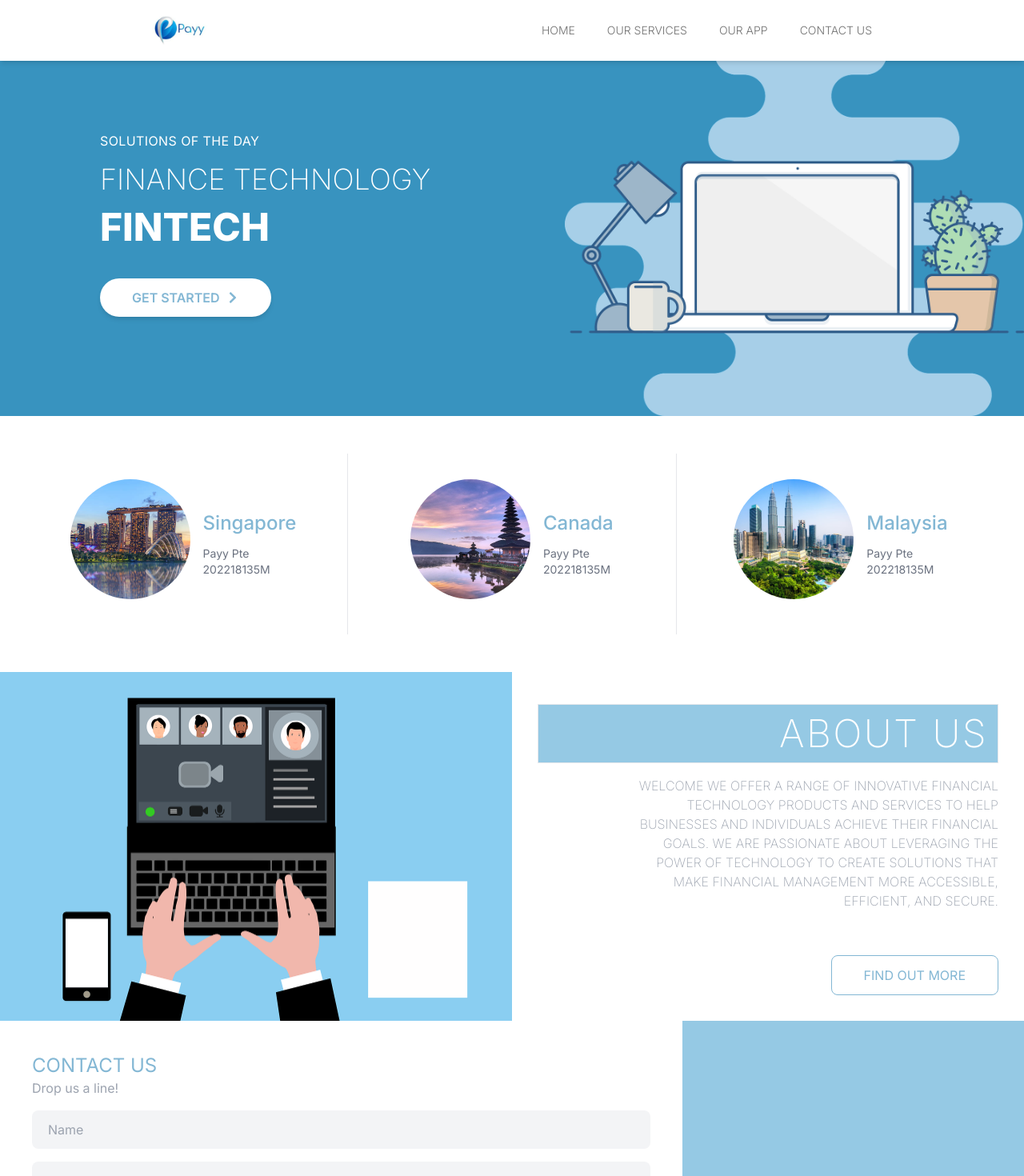
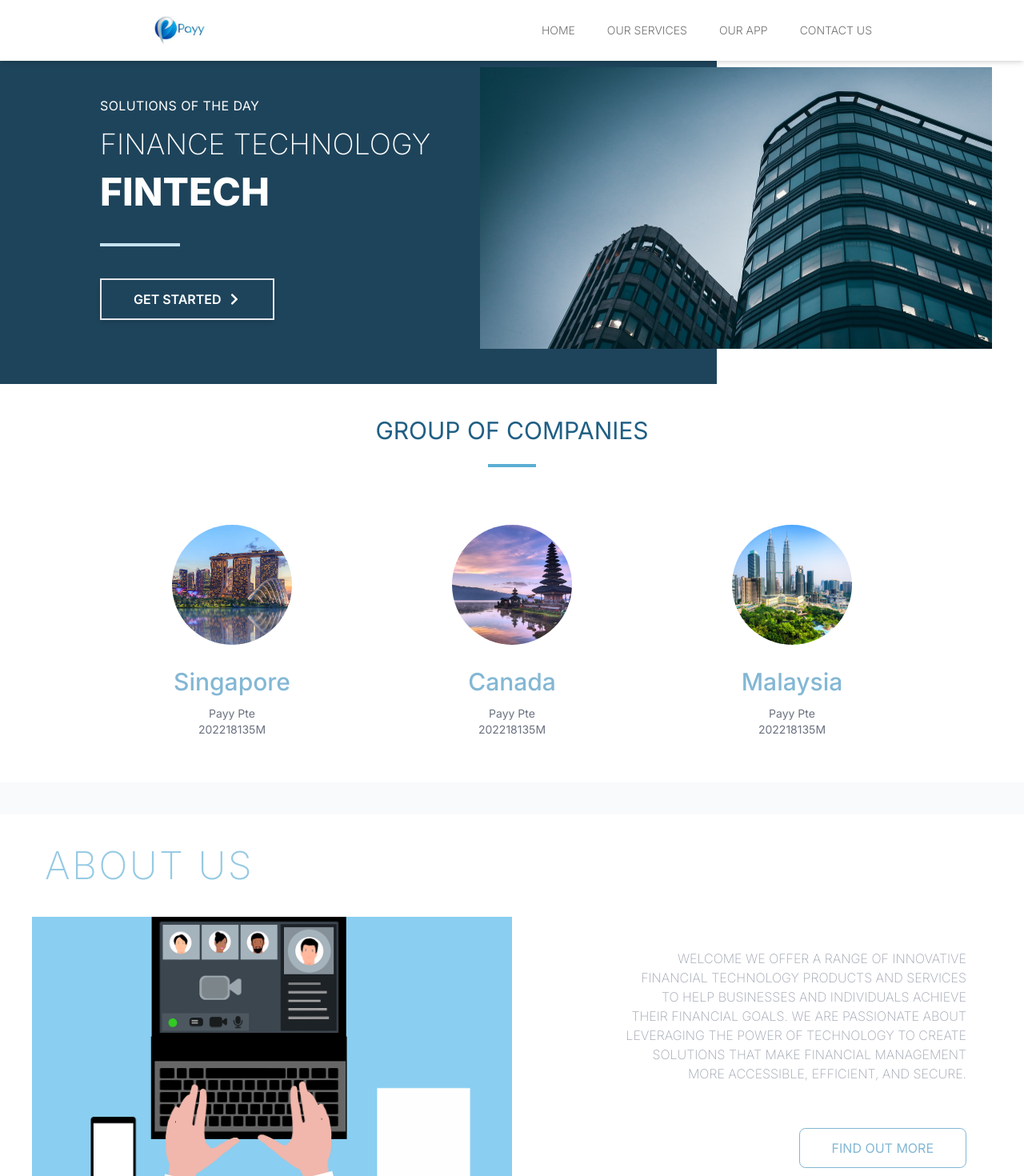
Before and after one commit to TzeYik14/test-2, a Next.js app: page / in a window 1280 px wide. Shown: the top 1470 px of the page at 80% size. Built offline with nearby package versions, Linux system fonts and the light colour scheme.

Commit message:
change color

```diff
--- a/src/app/our-app/page.tsx
+++ b/src/app/our-app/page.tsx
@@ -53,8 +53,8 @@ const OurServices: React.FC = () => {
       <h1 className="flex items-center text-5xl font-light pl-10 w-full py-3 text-gray-400">
         PREVIEWS <hr className="w-full ml-10 border-2 border-gray-300" />
       </h1>
-      <div className="flex flex-col  justify-center  bg-white w-full ">
-        <div className="p-10 text-xl font-light w-full">
+      <div className="flex flex-col  justify-center  bg-white w-full py-10">
+        <div className="p-10 text-xl font-light w-full ">
           <p className="text-3xl uppercase font-semibold mb-10 text-sail-300">
             Why Us?
           </p>
@@ -64,15 +64,15 @@ const OurServices: React.FC = () => {
             iPhone or iPad.
           </p>
         </div>
-
-        <Swiper
+      <div className="md:hidden">
+               <Swiper
           modules={[Pagination, Autoplay]} // Removed Navigation module
           spaceBetween={30}
           slidesPerView={1}
           loop={true}
           autoplay={{ delay: 3000 }}
           pagination={{ clickable: true }}
-          className="w-1/2 h-full object-cover max-w-[300px]"
+          className="w-1/2 h-full object-cover max-w-[300px] md:hidden"
         >
           <SwiperSlide>
             <Image
@@ -116,6 +116,22 @@ const OurServices: React.FC = () => {
           </SwiperSlide>
         </Swiper>
       </div>
+
+        <div className=" w-full p-10 gap-10 hidden md:flex">
+            <Image
+              src={payy2}
+              alt="payy2"
+            />
+            <Image
+              src={payy3}
+              alt="payy3"
+            />
+            <Image
+              src={payy1}
+              alt="payy4"
+            />
+        </div>
+      </div>
     </div>
   );
 };
--- a/src/components/LandingPage/Section1.tsx
+++ b/src/components/LandingPage/Section1.tsx
@@ -3,7 +3,7 @@ import fintechImage from "@/assets/fintech.png"; // Ensure the path is correct
 import malaysia from "@/assets/malaysia.png";
 import indonesia from "@/assets/indonesia.png";
 import singapore from "@/assets/singapore.jpg";
-import banner from '@/assets/banner.png';
+import banner from "@/assets/banner.jpg";
 import { FaChevronRight } from "react-icons/fa";
 const branchs = [
   {
@@ -29,56 +29,55 @@ export default function Seciton1() {
   return (
     <div className=" flex flex-col w-full max-w-[1500px] ">
       {/* Header Section */}
-      <div className="relative bg-cover bg-center h-[60vh] overflow-hidden ">
-        <div
-          className="absolute inset-0 bg-right bg-contain  bg-no-repeat  bg-sail-500 stroke-none md:blur-none blur-sm"
-          style={{
-            backgroundImage: `url(${banner.src})`,
-          }}
-        >
-          <div className="absolute inset-0 bg-opacity-25 bg-black md:bg-none md:bg-opacity-0"></div>
-        </div>
-
-        {/* Text Overlay */}
-        <div className="absolute inset-0 flex flex-col justify-center items-start pl-10 md:pl-[125px] text-left text-white shadow-lg z-10">
-          <h3 className="text-base tracking-wide uppercase mb-4">
+      <div className="relative bg-cover bg-center h-[55vh] bg-white overflow-hidden transition-all duration-300 ">
+        <div className="absolute inset-0 w-[70vw] bg-right bg-contain  bg-no-repeat z-10 md:z-0 opacity-80 md:opacity-100  bg-sail-900 stroke-none " />
+        <div className="absolute inset-0 flex flex-col justify-center items-start pl-10 md:pl-[125px] text-left text-white shadow-lg z-20">
+          <h3 className="hidden md:block md:text-base tracking-wide uppercase mb-4">
             Solutions of the Day
           </h3>
-          <h1 className="text-4xl mb-4 font-extralight">FINANCE TECHNOLOGY</h1>
-          <h2 className="text-5xl font-extrabold mb-10">FINTECH</h2>
+          <h1 className="text-xl md:text-4xl mb-4 font-extralight">FINANCE TECHNOLOGY</h1>
+          <h2 className="text-5xl md:text-5xl font-extrabold ">FINTECH</h2>
+          <hr className="w-[100px] border-sail-200 border-2 my-10" />
+
           <a
             href="#get-started"
-            className="bg-white rounded-full flex items-center gap-2 justify-center text-[#83B7D4] px-10 py-3 font-semibold shadow-md hover:bg-gray-100 transition duration-200"
+            className="bg-none border-2 flex items-center gap-2 justify-center text-white hover:text-sail-500 px-10 py-3 font-semibold shadow-md hover:bg-gray-100 transition duration-200"
           >
             GET STARTED <FaChevronRight />
           </a>
         </div>
+        <Image
+          src={banner}
+          alt="Banner"
+          className="absolute h-full w-full md:z-10 z-0  bg-red-400 md:w-[50%] md:h-[80%] md:right-10 md:top-[10%] object-cover"
+          width={500}
+          height={400}
+        />
+        {/* Text Overlay */}
       </div>
-      <div className="bg-white flex justify-center flex-col  min-h-[40vh]">
-        <div className="flex items-center">
+      <div className="bg-white flex justify-center flex-col gap-4 min-h-[30vh]">
+        <div className="flex flex-col items-center gap-6 mt-10">
           {/* <hr className="w-full border-2" /> */}
-          {/* <p className="text-xl text-gray-400 w-full text-center">
+          <p className="text-3xl text-sail-700 w-full text-center">
             GROUP OF COMPANIES
-          </p> */}
-          {/* <hr className="w-full border-2" /> */}
+          </p>
+          <hr className="w-[60px] border-sail-400 border-2" />
         </div>
-        <div className="flex justify-around items-center p-6 gap-y-3 lg:flex-row flex-col">
+        <div className="flex justify-center items-center p-6 gap-y-3 lg:flex-row flex-col gap-10 px-10  ">
           {branchs.map((branch, index) => (
             <div
-      className={`flex hover:scale-105 transition-all duration-300 gap-4 items-center text-center justify-center p-8 w-full ${
-        index !== branchs.length - 1 ? 'lg:border-r border-r-0 border-b lg:border-b-0 border-gray-200' : ''
-      }`}
+              className={`flex flex-col rounded-lg px-20 hover:scale-105 bg-white transition-all duration-300 gap-4 items-center text-center justify-center p-8  hover:shadow-[0px_0px_10px_-1px_rgba(0,0,0,0.3)] cursor-pointer  `}
               key={index}
             >
-      <div className="bg-gray-100 rounded-full overflow-hidden  mb-3">
+              <div className="bg-gray-100  overflow-hidden rounded-full mb-3">
                 <Image
                   src={branch?.image}
                   alt="Singapore"
                   className="object-cover h-[150px] w-[150px] aspect-square"
                 />
               </div>
-      <div className="flex flex-col justify-start items-start">
-        <h3 className="text-2xl font-medium text-[#83B7D4] pb-3">
+              <div className="flex flex-col justify-center items-center">
+                <h3 className="text-3xl font-medium text-[#83B7D4] pb-3">
                   {branch.country}
                 </h3>
                 <p className="text-sm text-gray-500">{branch.company}</p>
@@ -87,7 +86,6 @@ export default function Seciton1() {
             </div>
           ))}
         </div>
-
       </div>
     </div>
   );
--- a/src/components/LandingPage/Section2.tsx
+++ b/src/components/LandingPage/Section2.tsx
@@ -28,8 +28,12 @@ const branchs = [
 export default function Seciton2() {
   return (
     <div className="flex flex-col w-full max-w-[1500px] bg-gray-50 min-h-screen">
-      <div className="w-full grid md:grid-cols-2 grid-rows-2 md:grid-rows-1 h-full  flex-col lg:flex-row ">
-        <div className="w-full  h-full relative">
+       <p className="text-5xl font-extralight tracking-wider text-sail-300 w-full text-start px-14 pt-10 mt-10 bg-white">
+            ABOUT US
+          </p>
+      <div className="w-full grid md:grid-cols-2 grid-rows-2 md:grid-rows-1 h-full  flex-col lg:flex-row p-10 bg-white ">
+
+        <div className="w-full  h-full relative ">
           <Image
             src={building}
             alt={branchs[0].country}
@@ -37,10 +41,9 @@ export default function Seciton2() {
             objectFit="cover"
           />
         </div>
+
         <div className="w-full flex flex-col gap-4 items-end justify-between pt-10 p-8 bg-white ">
-          <p className="text-5xl font-extralight tracking-wider text-white w-full text-end border p-3 bg-sail-300">
-            ABOUT US
-          </p>
+
           <p className="w-[80%] uppercase font-extralight text-gray-400 text-end">
             Welcome We offer a range of innovative financial technology products
             and services to help businesses and individuals achieve their
@@ -53,13 +56,13 @@ export default function Seciton2() {
           </button>
         </div>
       </div>
+      <p className="text-5xl font-extralight tracking-wider text-sail-300 w-full text-start px-14 py-10 mt-10 bg-white">
+            CONTACT US
+          </p>
 
-      <div className="w-full bg-red-900 flex flex-col md:flex-row">
+      <div className="w-full  flex flex-col md:flex-row">
         <div className="bg-white w-full   md:w-2/3  flex flex-col justify-start p-10 gap-4 ">
-          <div>
-            <p className="text-2xl text-[#83B7D4] ">CONTACT US</p>
-            <p className="text-gray-400">Drop us a line!</p>
-          </div>
+
 
           <input
             type="text"
--- a/tailwind.config.ts
+++ b/tailwind.config.ts
@@ -15,17 +15,17 @@ const config: Config = {
       },
       colors: {
         sail: {
-          "50": "#f3f8fc",
-          "100": "#e6f1f8",
-          "200": "#bbdbed",
-          "300": "#95c9e4",
-          "400": "#5dadd3",
-          "500": "#3893bf",
-          "600": "#2876a1",
-          "700": "#215e83",
-          "800": "#1f516d",
-          "900": "#1f445b",
-          "950": "#142c3d",
+          '50': '#f3f8fc',
+          '100': '#e6f1f8',
+          '200': '#c6e2f1',
+          '300': '#95cae4',
+          '400': '#5caed4',
+          '500': '#3795c0',
+          '600': '#2777a2',
+          '700': '#205f84',
+          '800': '#1e516e',
+          '900': '#1e445b',
+          '950': '#142d3d',
         },
       },
     },
```
Also changed, not shown: src/app/our-services/page.tsx (+11 -10 lines), src/assets/banner.jpg (added), src/assets/banner.png (deleted). Lines whose indentation alone changed are shown as unchanged.
